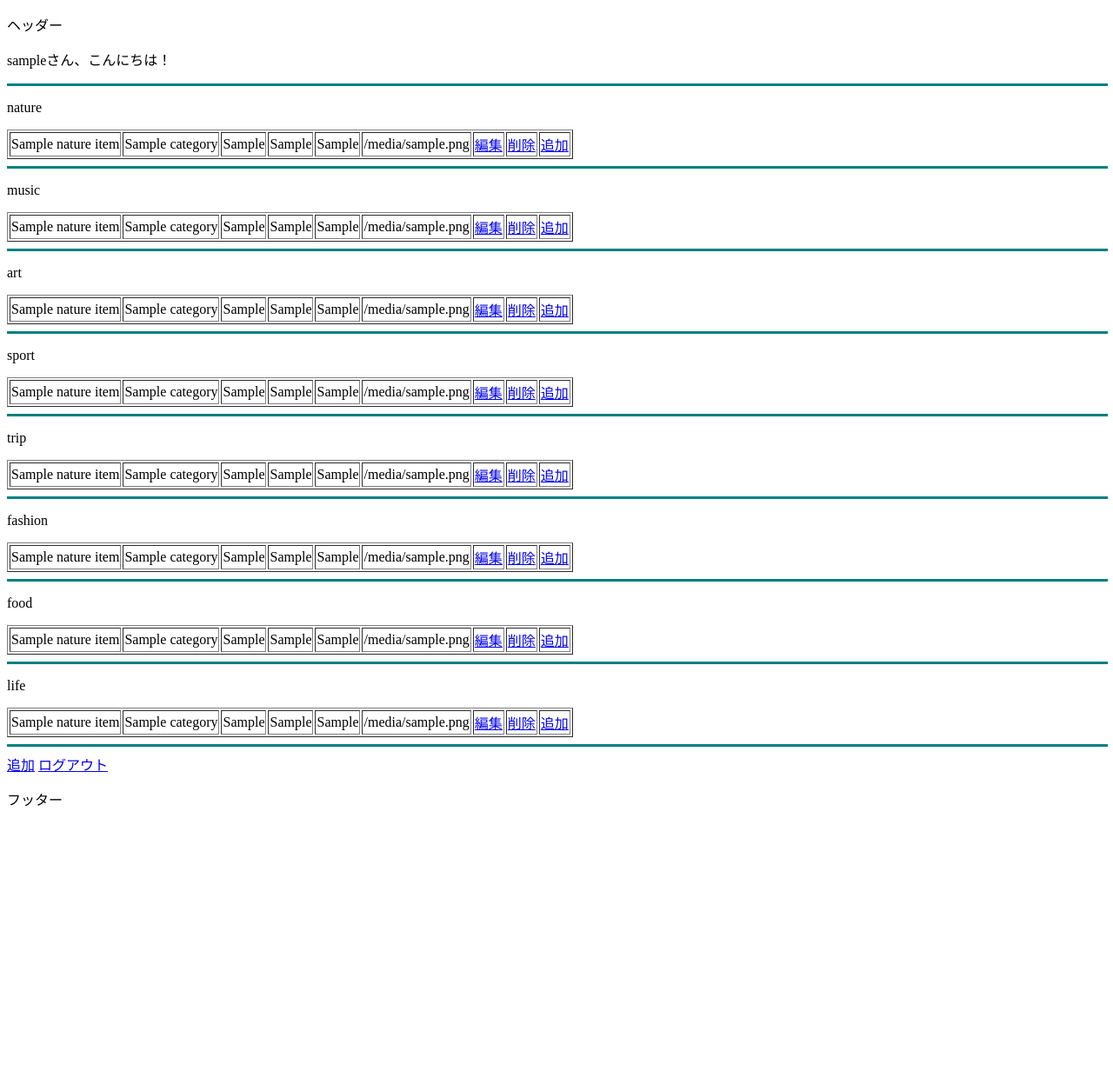
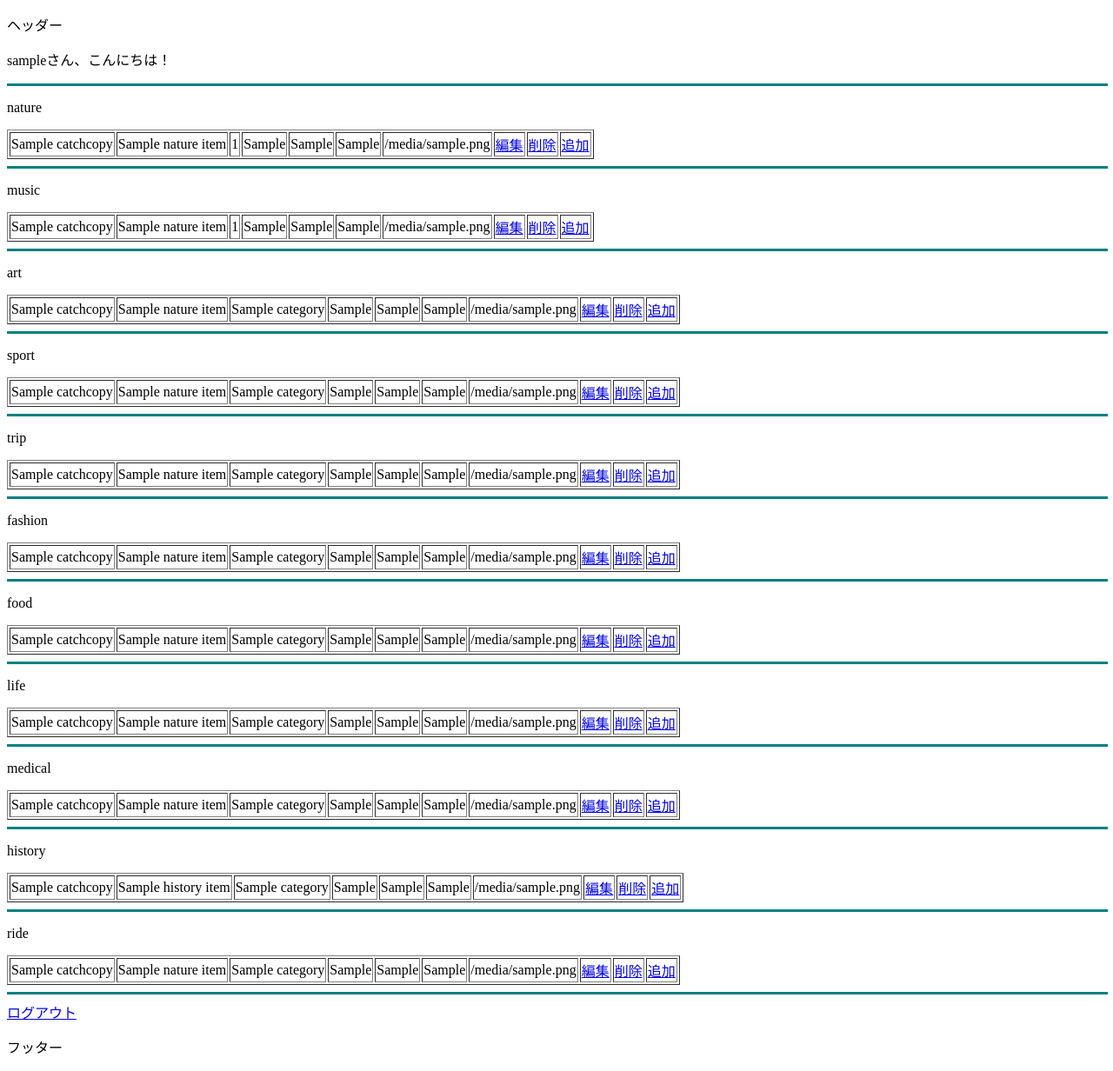
Before and after one commit to ata-misaki/Hello-World, a Flask app: template templates/list.html in a window 1280 px wide. Shown: the whole page at 87% size. Before the commit the page ends 928 px from the top, so only its background shows below. Run offline with Flask 2, Linux system fonts and the light colour scheme; the template is opened without the code that fills it: most values are stand-ins (such as "Sample title", 1, 10 or a date in 2020).

Commit message:
listできたかも（仮）

```diff
--- a/app.py
+++ b/app.py
@@ -18,13 +18,14 @@ def testlist():
         manager_id = session['manager_id']
         conn = sqlite3.connect('team3.db') #team3dbにコネクト
         c = conn.cursor()
-        c.execute("SELECT *  FROM art WHERE category_id = ?",(category_id,))
+        # c.execute("SELECT *  FROM nature WHERE category_id = ?",(category_id,))
+        c.execute("SELECT *  FROM nature")
         test_list = []
         for row in c.fetchall():
             test_list.append({"id":row[0],"category_id":row[1],"catchcopy":row[2],"name":row[3],"image":row[4],"keyword1":row[5],"keyword2":row[6],"keyword3":row[7]})
-            print(test_list)
+            print(row)
         c.close()
-        return render_template("list.html", category_id= category_id, catchcopy = catchcopy, name = name, image = image, keyword1 = keyword1, keyword2 = keyword2, keyword3 = keyword3 )
+        return render_template("list.html")
     else:
         return redirect("/login")
 
--- a/templates/list.html
+++ b/templates/list.html
@@ -9,8 +9,9 @@
 <table border = "1">
     {% for nature_item in team3 %}
     <tr>
+        <td>{{nature_item["catchcopy"]}}</td>
         <td>{{nature_item["name"]}}</td>
-        <td>{{nature_item["category"]}}</td>
+        <td>{{nature_item["category_id"]}}</td>
         <td>{{nature_item["keyword1"]}}</td>
         <td>{{nature_item["keyword2"]}}</td>
         <td>{{nature_item["keyword3"]}}</td>
@@ -29,8 +30,9 @@
 <table border = "1">
     {% for music_item in team3 %}
     <tr>
+        <td>{{music_item["catchcopy"]}}</td>
         <td>{{music_item["name"]}}</td>
-        <td>{{music_item["category"]}}</td>
+        <td>{{music_item["category_id"]}}</td>
         <td>{{music_item["keyword1"]}}</td>
         <td>{{music_item["keyword2"]}}</td>
         <td>{{music_item["keyword3"]}}</td>
@@ -48,6 +50,7 @@
 <table border = "1">
     {% for art_item in team3 %}
     <tr>
+        <td>{{art_item["catchcopy"]}}</td>
         <td>{{art_item["name"]}}</td>
         <td>{{art_item["category"]}}</td>
         <td>{{art_item["keyword1"]}}</td>
@@ -67,6 +70,7 @@
 <table border = "1">
     {% for sport_item in team3 %}
     <tr>
+        <td>{{sport_item["catchcopy"]}}</td>
         <td>{{sport_item["name"]}}</td>
         <td>{{sport_item["category"]}}</td>
         <td>{{sport_item["keyword1"]}}</td>
@@ -86,6 +90,7 @@
 <table border = "1">
     {% for trip_item in team3 %}
     <tr>
+        <td>{{trip_item["catchcopy"]}}</td>
         <td>{{trip_item["name"]}}</td>
         <td>{{trip_item["category"]}}</td>
         <td>{{trip_item["keyword1"]}}</td>
@@ -105,6 +110,7 @@
 <table border = "1">
     {% for fashion_item in team3 %}
     <tr>
+        <td>{{fashion_item["catchcopy"]}}</td>
         <td>{{fashion_item["name"]}}</td>
         <td>{{fashion_item["category"]}}</td>
         <td>{{fashion_item["keyword1"]}}</td>
@@ -124,6 +130,7 @@
 <table border = "1">
     {% for food_item in team3 %}
     <tr>
+        <td>{{food_item["catchcopy"]}}</td>
         <td>{{food_item["name"]}}</td>
         <td>{{food_item["category"]}}</td>
         <td>{{food_item["keyword1"]}}</td>
@@ -143,6 +150,7 @@
 <table border = "1">
     {% for life_item in team3 %}
     <tr>
+        <td>{{life_item["catchcopy"]}}</td>
         <td>{{life_item["name"]}}</td>
         <td>{{life_item["category"]}}</td>
         <td>{{life_item["keyword1"]}}</td>
@@ -157,7 +165,67 @@
 </table>
 <hr color="#008080" width="100%" size="3"> <!--この線は後で消す線です。-->
 
-<a href="/add">追加</a>
+<!-- medical -->
+<p>medical</p>
+<table border = "1">
+    {% for medical_item in team3 %}
+    <tr>
+        <td>{{medical_item["catchcopy"]}}</td>
+        <td>{{medical_item["name"]}}</td>
+        <td>{{medical_item["category"]}}</td>
+        <td>{{medical_item["keyword1"]}}</td>
+        <td>{{medical_item["keyword2"]}}</td>
+        <td>{{medical_item["keyword3"]}}</td>
+        <td>{{medical_item["image"]}}</td>
+        <td><a href="/edit/{{medical_item['id']}}">編集</a></td>
+        <td><a href="/del/{{medical_item['id']}}">削除</a></td>
+        <td><a href="/add/{{medical_item['id']}}">追加</a></td>
+    </tr>
+    {% endfor %}
+</table>
+<hr color="#008080" width="100%" size="3"> <!--この線は後で消す線です。-->
+
+<!-- history -->
+<p>history</p>
+<table border = "1">
+    {% for medical_item in team3 %}
+    <tr>
+        <td>{{history_item["catchcopy"]}}</td>
+        <td>{{history_item["name"]}}</td>
+        <td>{{history_item["category"]}}</td>
+        <td>{{history_item["keyword1"]}}</td>
+        <td>{{history_item["keyword2"]}}</td>
+        <td>{{history_item["keyword3"]}}</td>
+        <td>{{history_item["image"]}}</td>
+        <td><a href="/edit/{{history_item['id']}}">編集</a></td>
+        <td><a href="/del/{{history_item['id']}}">削除</a></td>
+        <td><a href="/add/{{history_item['id']}}">追加</a></td>
+    </tr>
+    {% endfor %}
+</table>
+<hr color="#008080" width="100%" size="3"> <!--この線は後で消す線です。-->
+
+<!-- ride -->
+<p>ride</p>
+<table border = "1">
+    {% for ride_item in team3 %}
+    <tr>
+        <td>{{ride_item["catchcopy"]}}</td>
+        <td>{{ride_item["name"]}}</td>
+        <td>{{ride_item["category"]}}</td>
+        <td>{{ride_item["keyword1"]}}</td>
+        <td>{{ride_item["keyword2"]}}</td>
+        <td>{{ride_item["keyword3"]}}</td>
+        <td>{{ride_item["image"]}}</td>
+        <td><a href="/edit/{{ride_item['id']}}">編集</a></td>
+        <td><a href="/del/{{ride_item['id']}}">削除</a></td>
+        <td><a href="/add/{{ride_item['id']}}">追加</a></td>
+    </tr>
+    {% endfor %}
+</table>
+<hr color="#008080" width="100%" size="3"> <!--この線は後で消す線です。-->
+
+
 <a href="/logout">ログアウト</a>
 <!-- ここまで -->
 {% endblock %}
--- a/templates/login.html
+++ b/templates/login.html
@@ -1,6 +1,6 @@
 {% extends "base.html" %}
 {% block content %}
-    <!-- ここから下に中身をかくよ -->
+
 
     <!-- 入力フォーム -->
     <form action="/login" method="post">
@@ -9,5 +9,5 @@
          <input type="submit" name = "save" value = "ログイン">
     </form>
 
-    <!-- ここまでだよ -->
+
 {% endblock %}
```
Also changed, not shown: team3.db.
